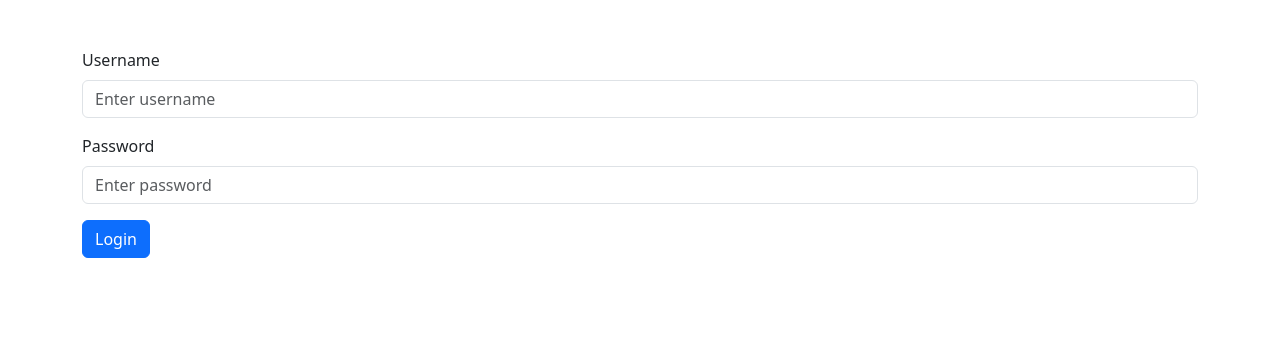
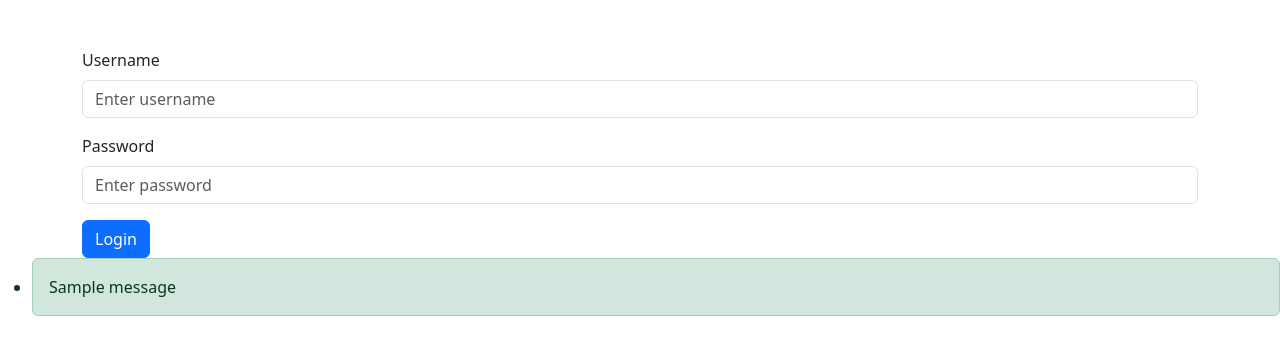
Before and after one commit to Marvofops/taskManager, a Django app: page /login/ in a window 1280 px wide. Shown: the part 56-411 px from the top of the page. Run offline with Django 5.2, Linux system fonts and the light colour scheme; tables that the repository leaves empty hold one stand-in row (values such as "Sample post"); one stand-in notice (Sample message) is shown.

Commit message:
Update login.html

```diff
--- a/templates/login.html
+++ b/templates/login.html
@@ -54,4 +54,13 @@
 
     <script src="https://cdn.jsdelivr.net/npm/bootstrap@5.3.7/dist/js/bootstrap.bundle.min.js" integrity="sha384-ndDqU0Gzau9qJ1lfW4pNLlhNTkCfHzAVBReH9diLvGRem5+R9g2FzA8ZGN954O5Q" crossorigin="anonymous"></script>
 </body>
+{% if messages %}
+  <ul class="messages">
+    {% for message in messages %}
+      <li class="alert alert-{{ message.tags }}">
+        {{ message }}
+      </li>
+    {% endfor %}
+  </ul>
+{% endif %}
 </html>
```
